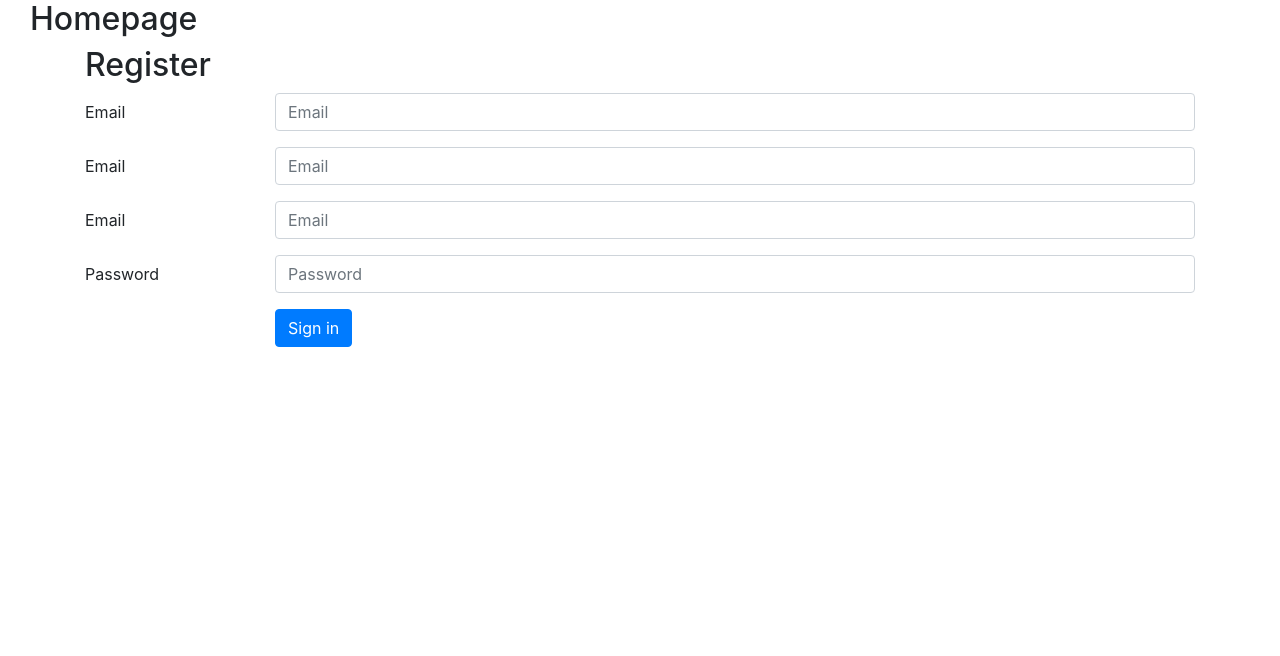
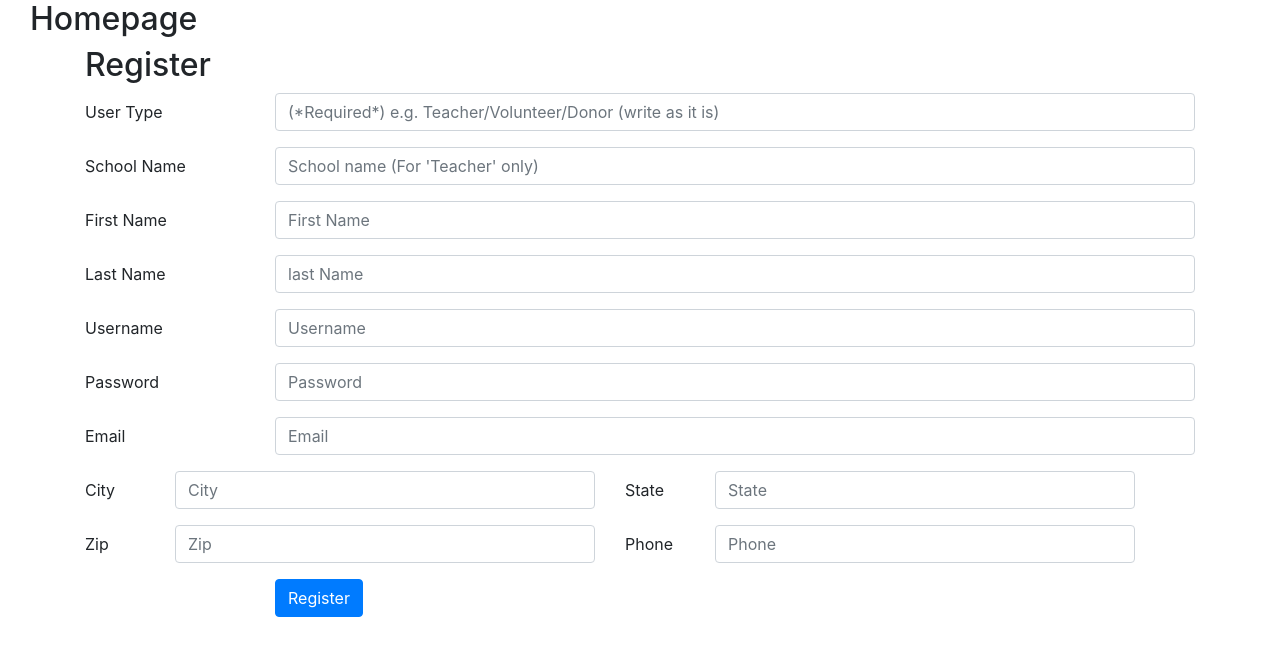
Before and after one commit to shahsaurin/empower_classrooms_react, a React (Create React App) app: page /register in a window 1280 px wide. Shown: the top 656 px of the page. Built offline with nearby package versions, Linux system fonts and the light colour scheme.

Commit message:
Can create Volunteer, Donor and Teacher from frontend

```diff
--- a/src/components/ProjectCard.js
+++ b/src/components/ProjectCard.js
@@ -14,7 +14,7 @@ export default class ProjectCard extends React.Component {
 
 
                 <div className="col-4">
-                    <img className="card-img-top" src={this.props.project.imageURL} alt="Card image cap"/>
+                    <img className="card-img-top" src={this.props.project.imageURL}/>
                 </div>
                 <div className="col-8">
                     <div className="card-body">
@@ -26,7 +26,6 @@ export default class ProjectCard extends React.Component {
                     </div>
                 </div>
                 </div>
-
             </div>
         )
     }
--- a/src/container/Homepage.js
+++ b/src/container/Homepage.js
@@ -4,11 +4,6 @@ import ProjectsList from "./ProjectsList";
 import Register from "./Register";
 
 export default class Homepage extends Component {
-
-    constructor() {
-        super();
-    }
-
 
     render() {
         return(
--- a/src/container/Register.js
+++ b/src/container/Register.js
@@ -1,9 +1,79 @@
 import React, {Component} from 'react'
+import UserService from "../services/UserService";
+import SchoolService from "../services/SchoolService";
 
 export default class Register extends Component {
 
     constructor(props) {
         super(props);
+        this.userService = UserService.instance;
+        this.schoolService = SchoolService.instance;
+
+        this.state = {
+            // Additional attributes:
+            userType: '',
+            schoolName: '',
+            // User attributes below:
+            firstName: '',
+            lastName: '',
+            username: '',
+            password: '',
+            email: '',
+            // dob: '',
+            city: '',
+            state: '',
+            zip: '',
+            phone: ''
+        };
+
+        this.handleChanged = this.handleChanged.bind(this);
+        this.registerUser = this.registerUser.bind(this);
+    }
+
+    handleChanged(event) {
+        this.setState({
+            [event.target.name]: event.target.value
+        });
+    }
+
+    registerUser() {
+        let user = {
+            firstName: this.state.firstName,
+            lastName: this.state.lastName,
+            username: this.state.username,
+            password: this.state.password,
+            email: this.state.email,
+            // dob: this.state.dob,
+            city: this.state.city,
+            state: this.state.state,
+            zip: this.state.zip,
+            phone: this.state.phone
+        };
+        console.log(user);
+        console.log(this.state.userType);
+        let schoolId = '';
+
+        if(this.state.schoolName && this.state.userType.toLowerCase() === 'teacher') {
+            this.schoolService
+                .findSchoolByName(this.state.schoolName)
+                .then((school) => {
+                    schoolId = school[0].id;
+                    // console.log(schoolId);
+                    return schoolId;
+                })
+                .then((schoolId) => {
+                    console.log('SchoolId in:' + schoolId);
+                    this.userService
+                        .createUser(user, this.state.userType, schoolId);
+                })
+        } else {
+            this.userService
+                .createUser(user, this.state.userType, null);
+        }
+
+
+            // .then(() => {})
+    //    SET STATE Id
     }
 
 
@@ -15,36 +85,90 @@ export default class Register extends Component {
                 </div>
                 <form>
                     <div className="form-group row">
-                        <label htmlFor="inputEmail3" className="col-sm-2 col-form-label">Email</label>
+                        <label htmlFor="userType" className="col-sm-2 col-form-label">User Type</label>
                         <div className="col-sm-10">
-                            <input type="email" className="form-control" id="inputEmail3" placeholder="Email"/>
+                            <input onChange={this.handleChanged} type="text" name="userType" className="form-control" id="userType" placeholder="(*Required*) e.g. Teacher/Volunteer/Donor (write as it is)"/>
                         </div>
                     </div>
                     <div className="form-group row">
-                        <label htmlFor="inputEmail3" className="col-sm-2 col-form-label">Email</label>
+                        <label htmlFor="schoolName" className="col-sm-2 col-form-label">School Name</label>
                         <div className="col-sm-10">
-                            <input type="email" className="form-control" id="inputEmail3" placeholder="Email"/>
+                            <input onChange={this.handleChanged} type="text" name="schoolName" className="form-control" id="schoolName" placeholder="School name (For 'Teacher' only)"/>
                         </div>
                     </div>
                     <div className="form-group row">
-                        <label htmlFor="inputEmail3" className="col-sm-2 col-form-label">Email</label>
+                        <label htmlFor="firstName" className="col-sm-2 col-form-label">First Name</label>
                         <div className="col-sm-10">
-                            <input type="email" className="form-control" id="inputEmail3" placeholder="Email"/>
+                            <input onChange={this.handleChanged} type="text" name="firstName" className="form-control" id="firstName" placeholder="First Name"/>
                         </div>
                     </div>
                     <div className="form-group row">
-                        <label htmlFor="inputPassword3" className="col-sm-2 col-form-label">Password</label>
+                        <label htmlFor="lastName" className="col-sm-2 col-form-label">Last Name</label>
                         <div className="col-sm-10">
-                            <input type="password" className="form-control" id="inputPassword3" placeholder="Password"/>
+                            <input onChange={this.handleChanged} type="text" name="lastName" className="form-control" id="lastName" placeholder="last Name"/>
                         </div>
                     </div>
-
                     <div className="form-group row">
-                        <div className="offset-sm-2 col-sm-10">
-                            <button type="submit" className="btn btn-primary">Sign in</button>
+                        <label htmlFor="username" className="col-sm-2 col-form-label">Username</label>
+                        <div className="col-sm-10">
+                            <input onChange={this.handleChanged} type="text" name="username" className="form-control" id="username" placeholder="Username"/>
+                        </div>
+                    </div>
+                    <div className="form-group row">
+                        <label htmlFor="password" className="col-sm-2 col-form-label">Password</label>
+                        <div className="col-sm-10">
+                            <input onChange={this.handleChanged} type="password" name="password" className="form-control" id="password" placeholder="Password"/>
+                        </div>
+                    </div>
+                    <div className="form-group row">
+                        <label htmlFor="email" className="col-sm-2 col-form-label">Email</label>
+                        <div className="col-sm-10">
+                            <input onChange={this.handleChanged} type="email" name="email" className="form-control" id="email" placeholder="Email"/>
+                        </div>
+                    </div>
+                    {/*Uncomment and check if Dates gives rise to any issues*/}
+                    {/*<div className="form-group row">*/}
+                        {/*<label htmlFor="dob" className="col-sm-2 col-form-label">Date of Birth</label>*/}
+                        {/*<div className="col-sm-10">*/}
+                            {/*<input onChange={this.handleChanged} type="date" name="dob" className="form-control" id="dob" placeholder="Date of Birth"/>*/}
+                        {/*</div>*/}
+                    {/*</div>*/}
+                    <div className="row">
+                        <div className="form-group row col-6">
+                            <label htmlFor="city" className="col-sm-2 col-form-label">City</label>
+                            <div className="col-sm-10">
+                                <input onChange={this.handleChanged} type="text" name="city" className="form-control" id="city" placeholder="City"/>
+                            </div>
+                        </div>
+                        <div className="form-group row col-6">
+                            <label htmlFor="state" className="col-sm-2 col-form-label">State</label>
+                            <div className="col-sm-10">
+                                <input onChange={this.handleChanged} type="text" name="state" className="form-control" id="state" placeholder="State"/>
+                            </div>
+                        </div>
+                    </div>
+                    <div className="row">
+                        <div className="form-group row col-6">
+                            <label htmlFor="zip" className="col-sm-2 col-form-label">Zip</label>
+                            <div className="col-sm-10">
+                                <input onChange={this.handleChanged} type="text" name="zip" className="form-control" id="zip" placeholder="Zip"/>
+                            </div>
+                        </div>
+                        <div className="form-group row col-6">
+                            <label htmlFor="phone" className="col-sm-2 col-form-label">Phone</label>
+                            <div className="col-sm-10">
+                                <input onChange={this.handleChanged} type="text" name="phone" className="form-control" id="phone" placeholder="Phone"/>
+                            </div>
                         </div>
                     </div>
                 </form>
+
+                <div className="form-group row">
+                    <div className="offset-sm-2 col-sm-10">
+                        <button onClick={this.registerUser}
+                                className="btn btn-primary">Register</button>
+                    </div>
+                </div>
             </div>
         );
     }
--- a/src/index.js
+++ b/src/index.js
@@ -1,6 +1,5 @@
 import React from 'react';
 import ReactDOM from 'react-dom';
-import ProjectsList from "./container/ProjectsList";
 import '../node_modules/bootstrap/dist/css/bootstrap.css';
 import Homepage from "./container/Homepage";
 
--- /dev/null
+++ b/src/services/SchoolService.js
@@ -0,0 +1,27 @@
+let _singleton = Symbol();
+
+// const DONORSCHOOSE_API_URL = 'http://localhost:8080/api/donorschoose/project';
+const BASE_URL = 'http://localhost:8080';
+
+class SchoolService {
+
+    constructor(singleToken) {
+        if(_singleton !== singleToken)
+            throw new Error("Cannot instantiate directly");
+    }
+
+    static get instance() {
+        if(!this[_singleton])
+            this[_singleton] = new SchoolService(_singleton);
+        return this[_singleton];
+    }
+
+    findSchoolByName(schoolName) {
+        return fetch(BASE_URL + '/api/school?schoolName=' + schoolName)
+        .then(function (response) {
+           return response.json();
+        })
+    }
+}
+
+export default SchoolService;
--- /dev/null
+++ b/src/services/UserService.js
@@ -0,0 +1,41 @@
+let _singleton = Symbol();
+
+const BASE_URL = 'http://localhost:8080';
+
+class UserService {
+
+    constructor(singleToken) {
+        if(_singleton !== singleToken)
+            throw new Error("Cannot instantiate directly");
+    }
+
+    static get instance() {
+        if(!this[_singleton])
+            this[_singleton] = new UserService(_singleton);
+        return this[_singleton];
+    }
+
+    createUser(userObj, userType, schoolId) {
+        let createUserUrl = '';
+        if(userType.toLowerCase() === 'teacher') {
+            createUserUrl = BASE_URL + '/api/teacher?schoolId=' + schoolId;
+        } else if(userType.toLowerCase() === 'volunteer') {
+            createUserUrl = BASE_URL + '/api/volunteer';
+        } else if(userType.toLowerCase() === 'donor') {
+            createUserUrl = BASE_URL + '/api/donor';
+        }
+
+        return fetch(createUserUrl, {
+            body: JSON.stringify(userObj),
+            headers: {
+                'Content-Type': 'application/json'
+            },
+            method: 'POST'
+        }).then(function (response) {
+            return response.json();
+        })
+    }
+
+}
+
+export default UserService;
```
